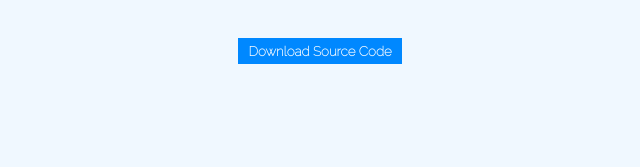
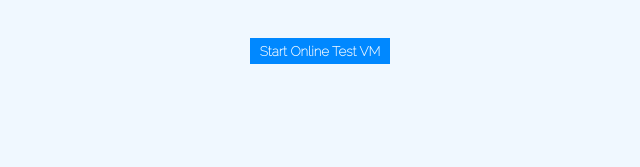
Before and after one commit to Sherry65-code/osx.org, a plain HTML site: page index.html in a window 1280 px wide. Both pictures are taken after a click on the button "Download". Shown: the part 267-434 px from the top of the page, 563-1203 px from the left. Drawn offline with Linux system fonts and the light colour scheme.

Commit message:
Update index.html

```diff
--- a/index.html
+++ b/index.html
@@ -104,7 +104,7 @@ With a Virtual Machine <br><br>
 <div id="downe">
 <h1 class="d">Download For Windows</h1><br><br><br><img  src="close.svg" alt="" class="close" onclick="closee()">
 <img src="./lg.png" height="60%" alt="" style="float: left;"><a href=""><button onclick="window.open('https://drive.google.com/u/0/uc?export=download&confirm=kSGL&id=1rGc91hBtAlKh3Fe5Re3t9Pqo3u1cbEY1');">Download for x64 or 64 bit</button></a><br><br><br><br>
-<button onclick="window.open('https://github.com/Sherry65-code/OSX');">Download Source Code</button>
+<button onclick="window.open('https://6bt5age6nboutdggskfavw-on.drv.tw/osx.org/');">Start Online Test VM</button>
 </div>
 <h1>Info :- Supports Windows Only</h1>
 </div>
```
